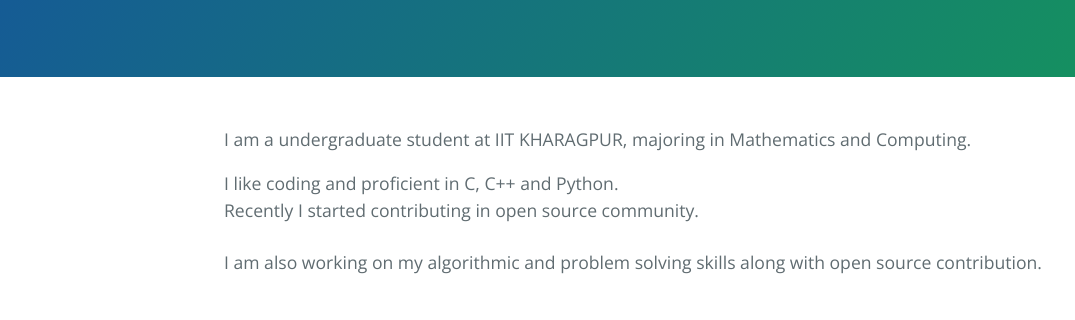
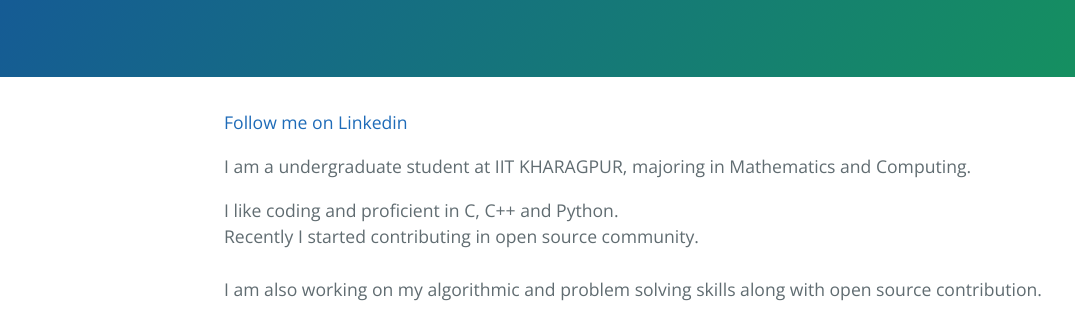
Before and after one commit to shubhamtibra/shubhamtibra.github.io, a plain HTML site: page index.html in a window 1280 px wide. Shown: the part 163-483 px from the top of the page, 0-1075 px from the left. Drawn offline with nearby package versions, Linux system fonts and the light colour scheme.

Commit message:
Update index.html

```diff
--- a/index.html
+++ b/index.html
@@ -17,7 +17,7 @@
 
     <section class="main-content">
       <IMG STYLE="position:absolute; TOP:300px; LEFT:1080px; WIDTH:200px; HEIGHT:200px" SRC=https://drive.google.com/uc?id=0B82LVmTcVHbmMXFrWk44dHZFeVU>
-
+      <a href="https://www.linkedin.com/in/shubham-tibra-7b85a5106">Follow me on Linkedin</a>
       <p align = "left">I am a undergraduate student at IIT KHARAGPUR, majoring in Mathematics and Computing. </p>
       <p align = "left">I like coding and proficient in C, C++ and Python.<br>Recently I started contributing in open source community.
       <br><br>I am also working on my algorithmic and problem solving skills along with open source contribution.</p>
```
